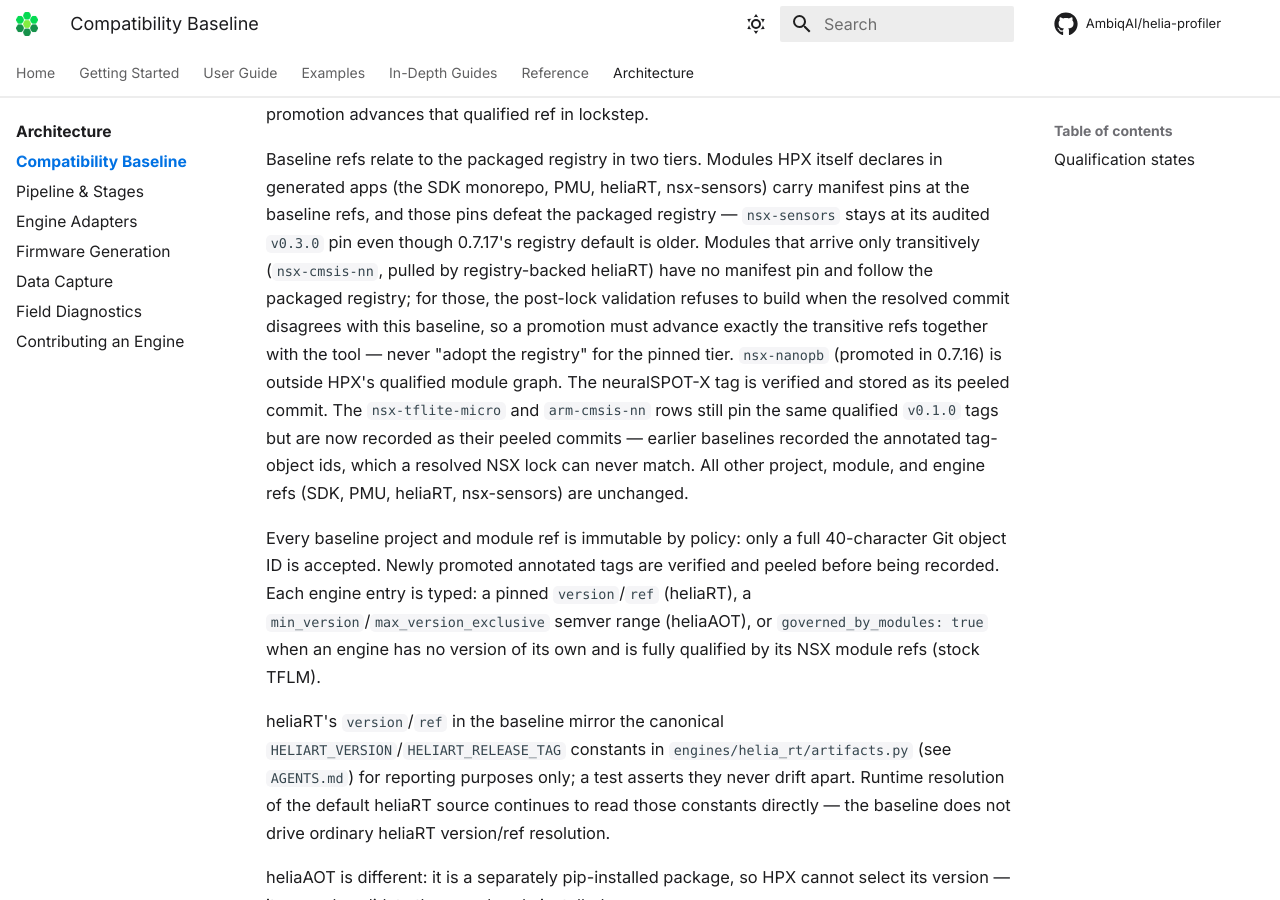
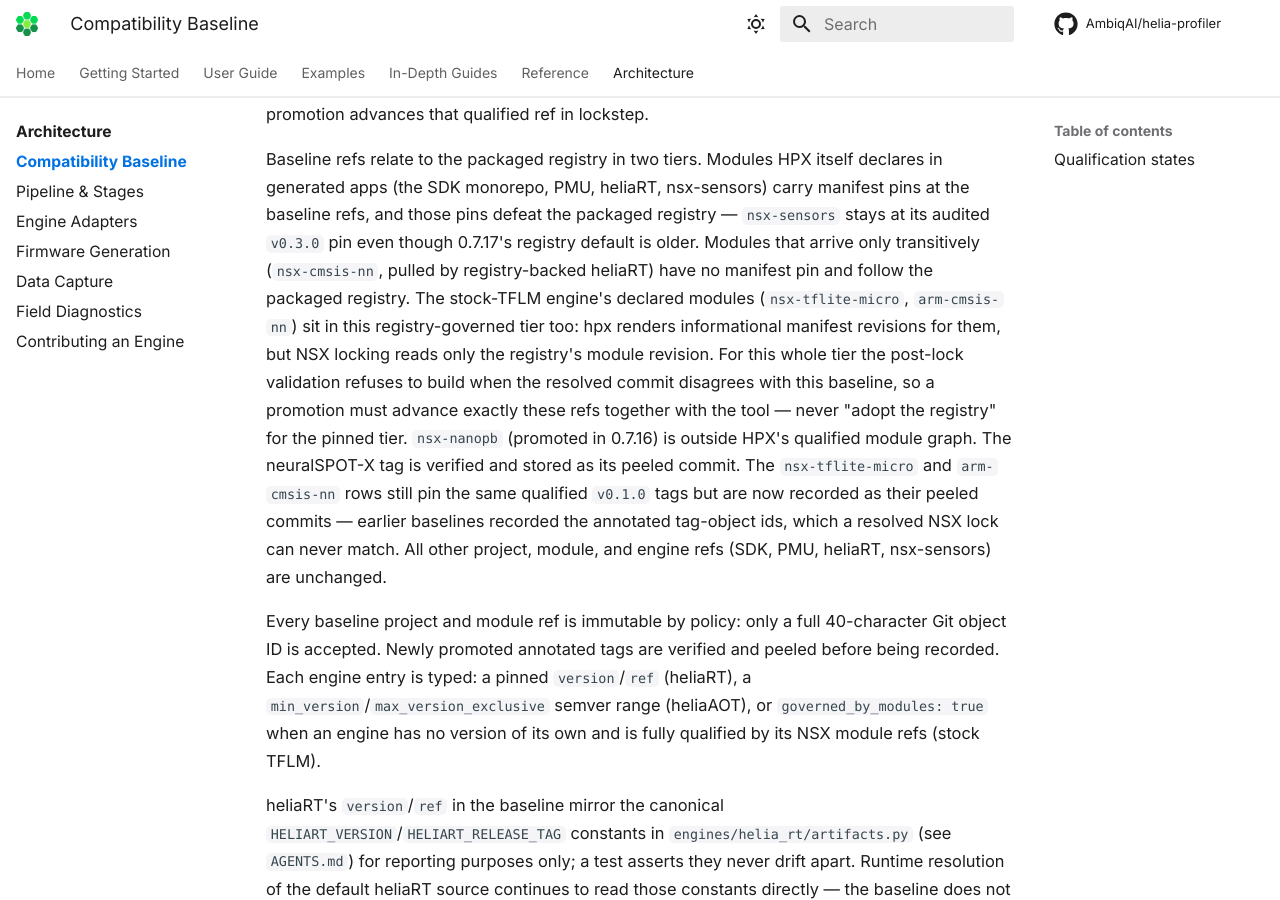
Before and after one commit to AmbiqAI/helia-profiler, an MkDocs documentation site: the page built from docs/architecture/compatibility-baseline.md, in a window 1280 px wide and 900 px high, scrolled down 1061 px. Built offline with MkDocs 1.6.1 and Material for MkDocs 9.7.7, drawn with Linux system fonts in a browser that asks for light colours; some web fonts are replaced; comment, search, counter and statistics services are not loaded.

Commit message:
docs(compatibility): TFLM's declared modules follow the registry tier
Round-2 review traced the pin pipeline to code level: the stock-TFLM
engine's modules are declared in generated apps with manifest revisions,
but NSX locking reads only the effective registry's module revision, so
those revisions are informational — the modules are registry-governed and
held to the baseline by post-lock validation, like the transitive tier.
State that explicitly so a future promotion doesn't read the pinned-tier
clause as covering them.

Co-Authored-By: Claude Fable 5 <noreply@anthropic.com>

```diff
--- a/docs/architecture/compatibility-baseline.md
+++ b/docs/architecture/compatibility-baseline.md
@@ -35,10 +35,14 @@ nsx-sensors) carry manifest pins at the baseline refs, and those pins
 defeat the packaged registry — `nsx-sensors` stays at its audited `v0.3.0`
 pin even though 0.7.17's registry default is older. Modules that arrive
 only transitively (`nsx-cmsis-nn`, pulled by registry-backed heliaRT) have
-no manifest pin and follow the packaged registry; for those, the post-lock
-validation refuses to build when the resolved commit disagrees with this
-baseline, so a promotion must advance exactly the transitive refs together
-with the tool — never "adopt the registry" for the pinned tier.
+no manifest pin and follow the packaged registry. The stock-TFLM engine's
+declared modules (`nsx-tflite-micro`, `arm-cmsis-nn`) sit in this
+registry-governed tier too: hpx renders informational manifest revisions
+for them, but NSX locking reads only the registry's module revision. For
+this whole tier the post-lock validation refuses to build when the
+resolved commit disagrees with this baseline, so a promotion must advance
+exactly these refs together with the tool — never "adopt the registry"
+for the pinned tier.
 `nsx-nanopb` (promoted in 0.7.16) is outside HPX's qualified module graph.
 The neuralSPOT-X tag is verified and stored as its peeled commit. The
 `nsx-tflite-micro` and `arm-cmsis-nn` rows still pin the same qualified
```
